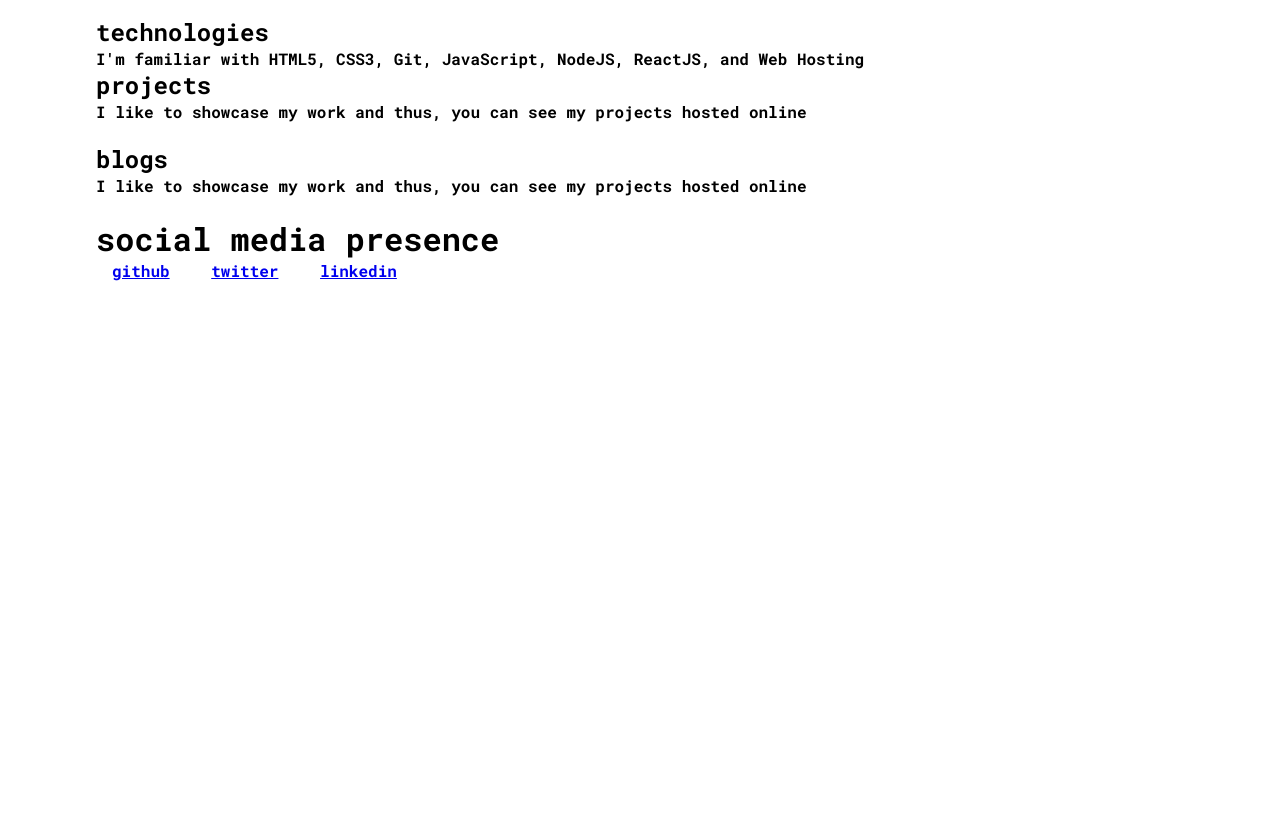
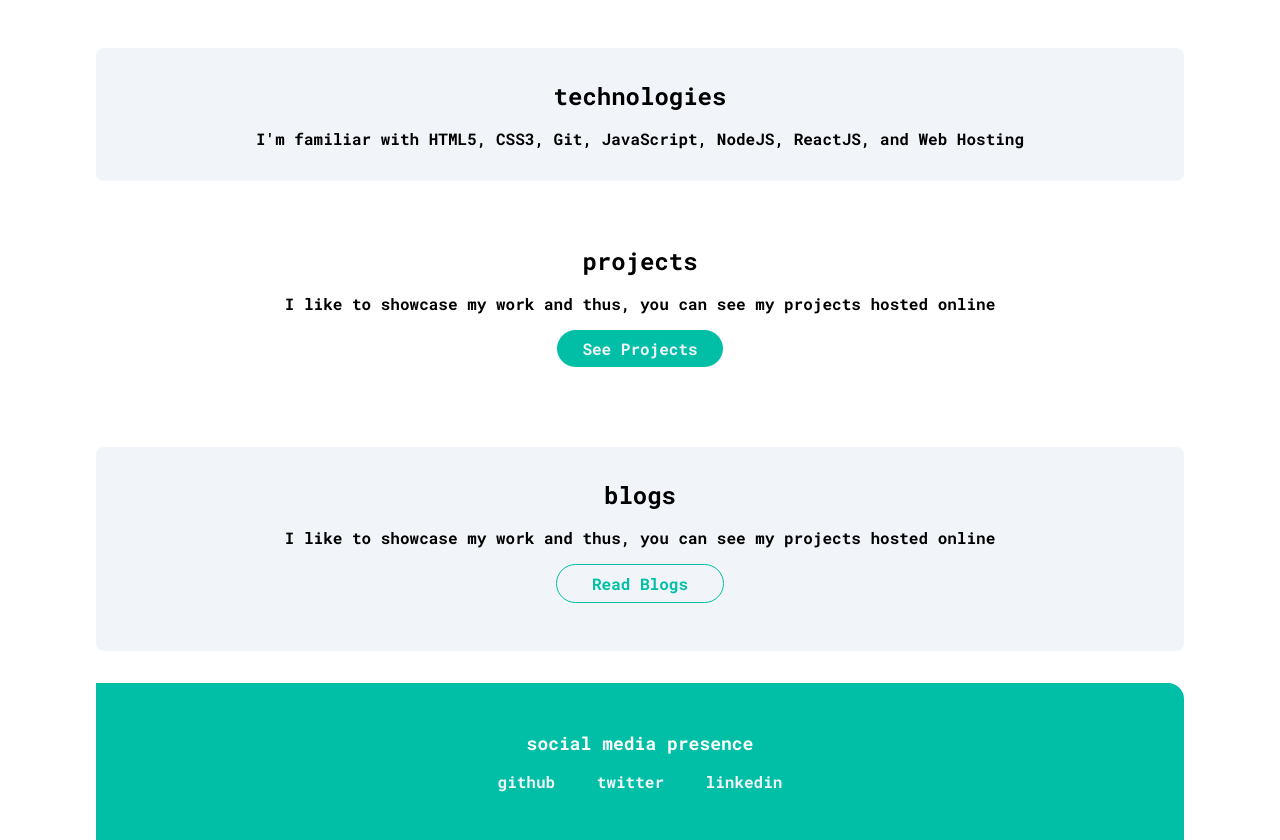
Before and after one commit to chaudhary-abhishek/abhishek-portfolio-neog-camp, a plain HTML site: page index.html in a window 1280 px wide. Shown: the part 548-1388 px from the top of the page. Before the commit the page ends 837 px from the top, so only its background shows below. Drawn offline with Linux system fonts and the light colour scheme.

Commit message:
completed section and footer styling

```diff
--- a/index.html
+++ b/index.html
@@ -10,10 +10,10 @@
 <body>
     <!-- Navigation Bar -->
     <nav class="navigation container">
-        <div>adarshbalak</div>
+        <div class="nav-brand">adarshbalak</div>
         <ul class="list-non-bullet nav-list">
             <li class="list-item">
-                 <a class="link" href="/">home</a>
+                 <a class="link link-active" href="/">home</a>
             </li>
             <li class="list-item">
                  <a class="link" href="/">projects</a>
@@ -32,7 +32,7 @@
     </header>
 
     <!-- sections  -->
-    <section class="ow">
+    <section class="section ow">
         <div class="container container-center">
             <h1>technologies</h1>
             <p>I'm familiar with HTML5, CSS3, Git, JavaScript, NodeJS, ReactJS, and Web Hosting</p>
@@ -40,7 +40,7 @@
 
     </section>
 
-    <section>
+    <section class="section">
         <div class="container container-center">
             <h1>projects</h1>
             <p>I like to showcase my work and thus, you can see my projects hosted online</p>
@@ -49,7 +49,7 @@
 
     </section>
 
-    <section class="ow">
+    <section class="section ow">
         <div class="container container-center">
             <h1>blogs</h1>
             <p>I like to showcase my work and thus, you can see my projects hosted online</p>
@@ -60,17 +60,17 @@
 
     <!-- footer  -->
 
-    <footer>
-        <h1>social media presence</h1>
+    <footer class="footer">
+        <h1 class="footer-header">social media presence</h1>
         <ul>
             <li class="list-item">
-                <a href="/">github</a>
+                <a class="link" href="/">github</a>
             </li>
             <li class="list-item">
-                <a href="/">twitter</a>
+                <a class="link" href="/">twitter</a>
             </li>
             <li class="list-item">
-                <a href="/">linkedin</a>
+                <a class="link" href="/">linkedin</a>
             </li>
         </ul>
     </footer>
--- a/styles.css
+++ b/styles.css
@@ -13,8 +13,19 @@ body {
 :root{
     --primary-color:#00BFA6;
     --gray-color:#a8a29e;
+    --off-white:#f1f5f9;
 }
 
+/* containers  */
+/* Note : The style which is written down in hirerchy will overide the one which written before it  */
+.container-center{
+    margin: auto;
+    max-width: 900px;
+}
+
+.container {
+    padding: 0rem 1rem;
+}
 /* Navigation  */
 
 .navigation{
@@ -28,6 +39,13 @@ body {
     text-align: right;
 }
 
+.navigation .nav-brand{
+    font-weight: bolder;
+}
+
+.navigation .link-active{
+  font-weight: bold;
+}
 /* container  */
 /* .container{
  padding: 0rem 1rem;
@@ -47,8 +65,28 @@ body {
 
 .link{
     text-decoration: none;
-    color: #ffff;
+    color: var(--off-white);
 }
+
+.link-primary{
+    padding: 0.5rem;
+    background-color: var(--primary-color);
+    display: block;
+    max-width: 150px;
+    margin: 1rem auto;
+    border-radius: 2rem;
+}
+
+.link-secondary{
+    padding: 0.5rem;
+    display: block;
+    max-width: 150px;
+    margin: 1rem auto;
+    border-radius: 2rem;
+    border: 1px solid var(--primary-color);
+    color: var(--primary-color);
+}
+
 
 /* header  */
 
@@ -73,3 +111,36 @@ body {
 .hero .hero-heading .emp{
     color: var(--primary-color);
 }
+
+/* section  */
+
+.ow{
+ background-color: var(--off-white);
+}
+
+.section{
+    margin: 2rem 0rem;
+    padding: 2rem;
+    text-align: center;
+    border-radius: 0.5rem;
+}
+.section h1{
+    text-align: center;
+    padding-bottom: 1rem;
+
+}
+
+/* footer  */
+
+.footer{
+    background-color: var(--primary-color);
+    padding: 3rem;
+    text-align: center;
+    color: #fff;
+    border-top-right-radius: 1rem;
+}
+.footer-header{
+    font-size: large;
+    margin-bottom: 1rem;
+    font-weight: bold;
+}
```
